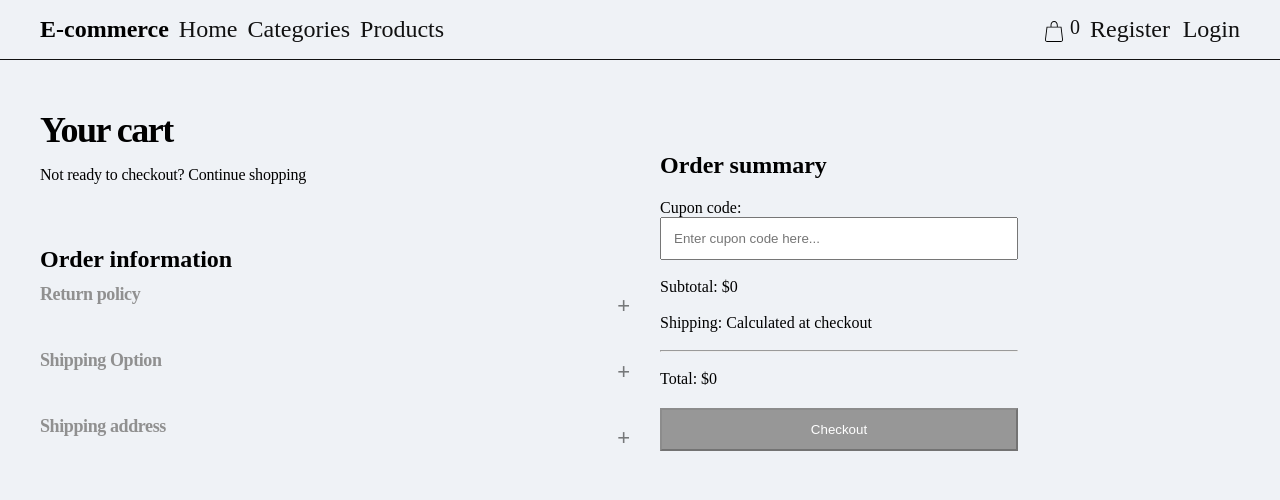
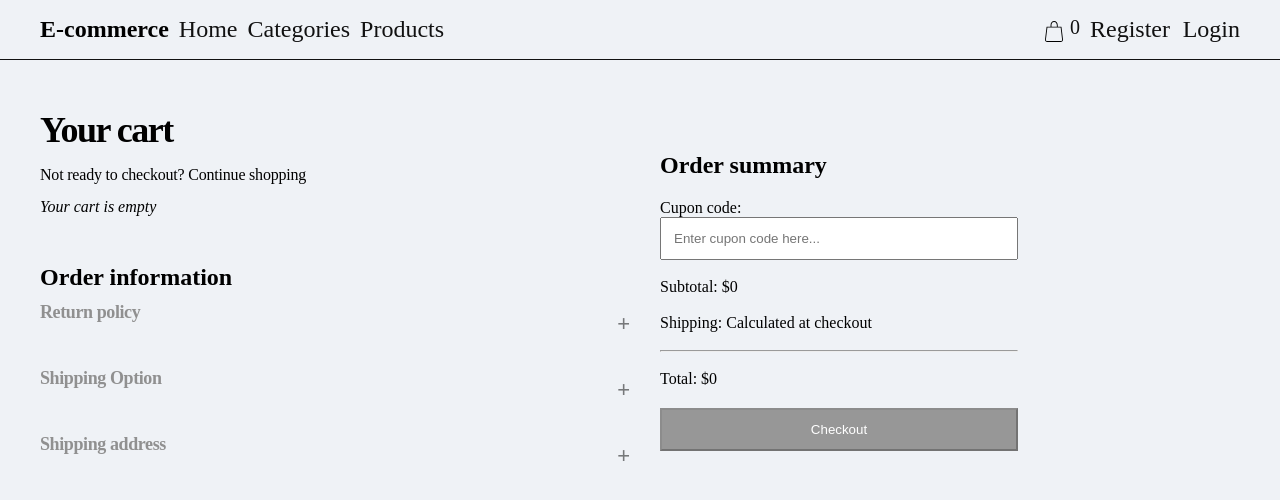
Before and after one commit to montexbjeliseo/e-commerce, a React (Vite) app: page /cart-detail in a window 1280 px wide. Shown: the top 500 px of the page. Built offline with nearby package versions, Linux system fonts and the light colour scheme.

Commit message:
Empty cart message

```diff
--- a/src/pages/CheckoutPage/Address/index.tsx
+++ b/src/pages/CheckoutPage/Address/index.tsx
@@ -3,7 +3,7 @@ import { FormEvent, useEffect } from "react";
 import { useNavigate } from "react-router-dom";
 import { APP_ROUTES } from "../../../constants";
 import { CheckoutSteps } from "../components/Steps";
-import { PreviewCartItem } from "../PreviewCartItem";
+import { PreviewCartItem } from "../../../shared/components/PreviewCartItem";
 import { useShopping } from "../../../contexts/ShoppingProvider";
 import { AddressInfoType } from "../../../types";
 import { SwitchInput } from "../../../shared/components/SwitchInput";
--- a/src/pages/CheckoutPage/Payment/index.tsx
+++ b/src/pages/CheckoutPage/Payment/index.tsx
@@ -1,6 +1,6 @@
 import styled from "styled-components";
 import { CheckoutSteps } from "../components/Steps";
-import { PreviewCartItem } from "../PreviewCartItem";
+import { PreviewCartItem } from "../../../shared/components/PreviewCartItem";
 import { CheckboxInput } from "../../../shared/components/CheckboxInput";
 import { FormEvent, useEffect, useReducer, useState } from "react";
 
--- a/src/pages/CheckoutPage/Shipping/index.tsx
+++ b/src/pages/CheckoutPage/Shipping/index.tsx
@@ -1,6 +1,6 @@
 import styled from "styled-components"
 import { CheckoutSteps } from "../components/Steps";
-import { PreviewCartItem } from "../PreviewCartItem";
+import { PreviewCartItem } from "../../../shared/components/PreviewCartItem";
 import { FormEvent, useEffect } from "react";
 import { useNavigate } from "react-router-dom";
 import { APP_ROUTES } from "../../../constants";
--- a/src/shared/components/CartItemList/index.tsx
+++ b/src/shared/components/CartItemList/index.tsx
@@ -18,6 +18,8 @@ export const CartItemList: React.FC<Props> = ({ allowRemove }) => {
     const { items, removeItem } = useCart();
 
     return (
+        <>
+            {items && items.length > 0 ? (
                 <UList>
                     {items.map((item) => (
                         <li key={item.product.id}>
@@ -29,5 +31,9 @@ export const CartItemList: React.FC<Props> = ({ allowRemove }) => {
                         </li>
                     ))}
                 </UList>
+            ) : (
+                <p className="text-muted"><i>Your cart is empty</i></p>
+            )}
+        </>
     )
 }
--- a/src/pages/CheckoutPage/PreviewCartItem/index.tsx
+++ b/src/shared/components/PreviewCartItem/index.tsx
@@ -1,6 +1,6 @@
 import styled from "styled-components";
-import { CartItemList } from "../../../shared/components/CartItemList"
-import { OrderSummaryPreview } from "../../../shared/components/OrderSummaryPreview";
+import { CartItemList } from "../CartItemList"
+import { OrderSummaryPreview } from "../OrderSummaryPreview";
 
 const Container = styled.aside`
     display: flex;
```
Lines whose indentation alone changed are shown as unchanged.
